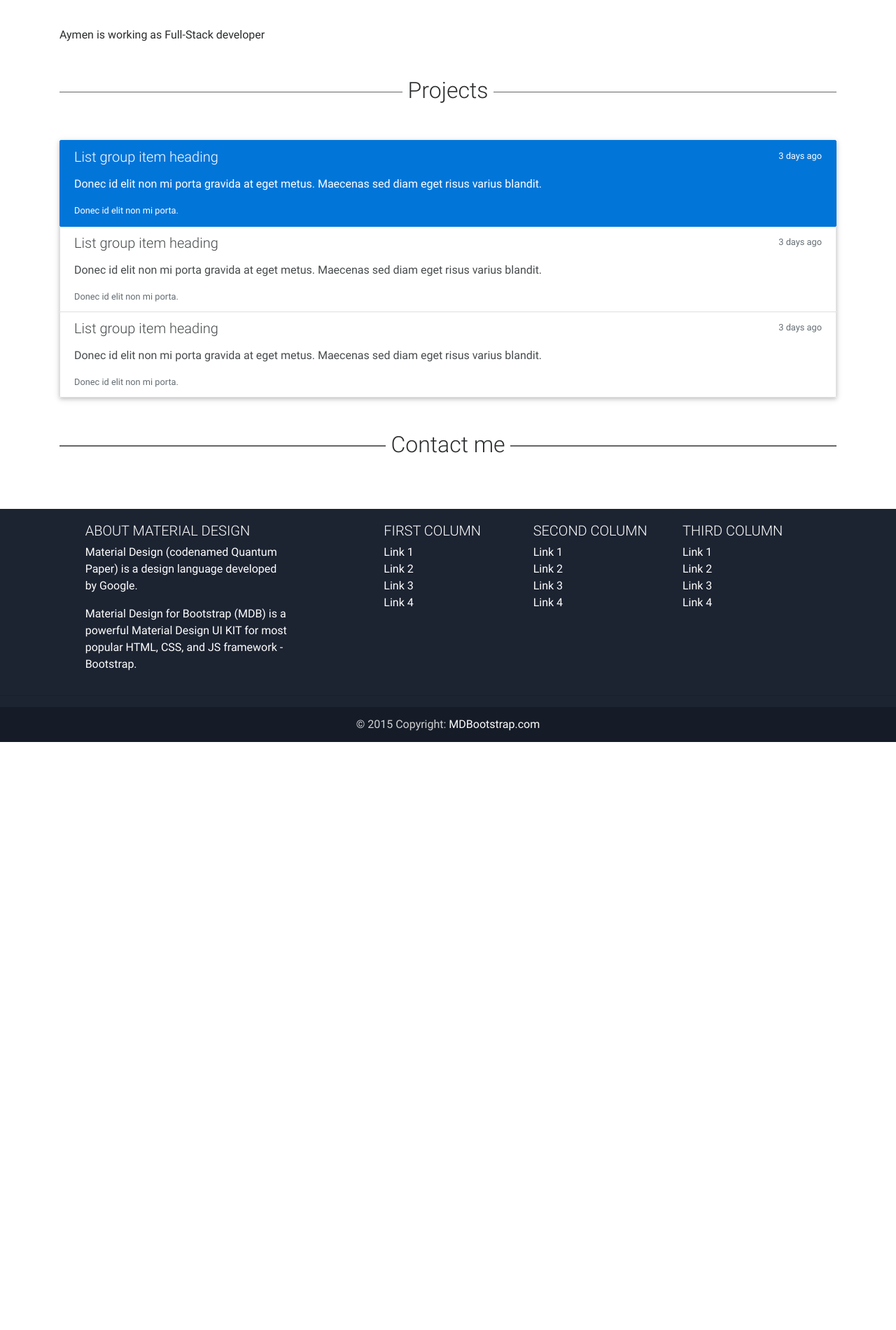
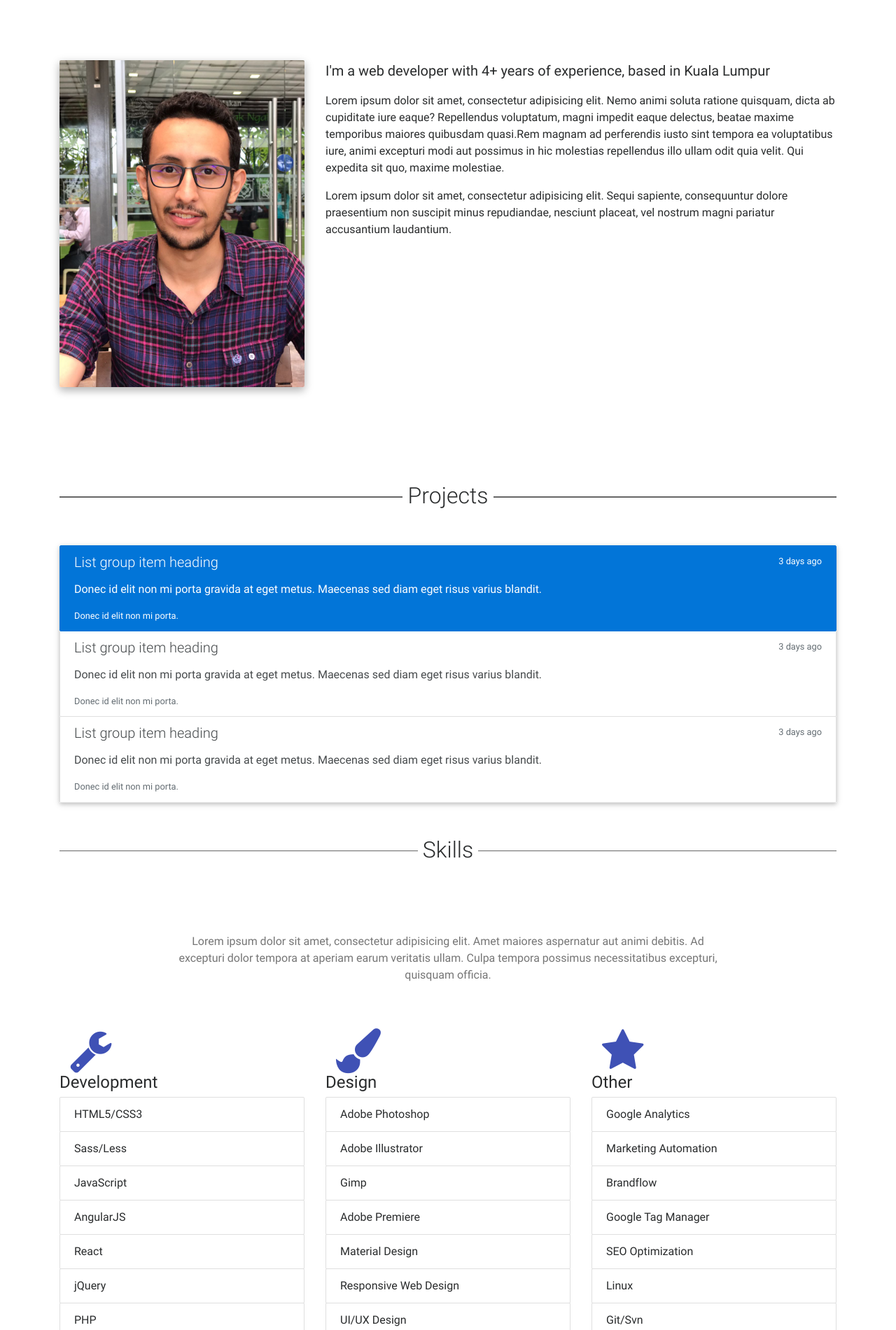
Before and after one commit to ayox/ayox.github.com, a plain HTML site: page index.html in a window 1280 px wide. Shown: the part 900-2800 px from the top of the page at 70% size. Before the commit the page ends 1960 px from the top, so only its background shows below. Drawn offline with Linux system fonts and the light colour scheme.

Commit message:
Add about and skills section

```diff
--- a/css/style.css
+++ b/css/style.css
@@ -44,3 +44,11 @@ color: #FFFFFF;
         background-color: #4285f4;
     }
 }
+/*skills*/
+.feature-box .features-big .fa {
+    font-size: 4rem;
+    padding: inherit;
+}
+.z-depth-0, .section .map-container img, .card-cascade.wider, .card-cascade-2 {
+    box-shadow: none !important;
+}
--- a/index.html
+++ b/index.html
@@ -5,7 +5,7 @@
 	<meta charset="utf-8">
 	<meta name="viewport" content="width=device-width, initial-scale=1, shrink-to-fit=no">
 	<meta http-equiv="x-ua-compatible" content="ie=edge">
-    <title>Aymen Al-Ashwal</title>
+	<title>Aymen</title>
 	<!-- Font Awesome -->
 	<link rel="stylesheet" href="https://maxcdn.bootstrapcdn.com/font-awesome/4.6.0/css/font-awesome.min.css">
 	<!-- Bootstrap core CSS -->
@@ -19,34 +19,56 @@
 <body>
 <!-- Start your project here-->
 <!--Navbar-->
-<nav class="navbar navbar-dark navbar-toggleable-md fixed-top scrolling-navbar">
+<nav class="navbar navbar-dark fixed-top navbar-toggleable-md scrolling-navbar">
+
 	<div class="container">
+
 		<button class="navbar-toggler navbar-toggler-right" type="button" data-toggle="collapse"
-                data-target="#collapseEx2" aria-controls="collapseEx2" aria-expanded="false"
-                aria-label="Toggle navigation">
+		        data-target="#navbarNav" aria-controls="navbarNav" aria-expanded="false" aria-label="Toggle navigation">
 			<span class="navbar-toggler-icon"></span>
 		</button>
+
 		<a class="navbar-brand" href="#">
-            <strong>Aymen Al-Ashwal</strong>
+			<strong>AYOX</strong>
 		</a>
-        <div class="collapse navbar-collapse" id="collapseEx2">
+
+		<div class="collapse navbar-collapse" id="navbarNav">
 			<!--Links-->
-            <ul class="nav navbar-nav">
-                <li class="nav-item active">
-                    <a class="nav-link" href="#">Home <span class="sr-only">(current)</span></a>
+			<ul class="navbar-nav mr-auto smooth-scroll">
+				<li class="nav-item">
+					<a class="nav-link" href="#home">Home <span class="sr-only">(current)</span></a>
 				</li>
 				<li class="nav-item">
-                    <a class="nav-link" href="#about">About</a>
+					<a class="nav-link" href="#about" data-offset="100">About</a>
 				</li>
 				<li class="nav-item">
-                    <a class="nav-link" href="#best-features">Features</a>
+					<a class="nav-link" href="#skills">Skills</a>
 				</li>
 				<li class="nav-item">
-                    <a class="nav-link" href="#contact">Contact</a>
+					<a class="nav-link" href="#project">Works</a>
+				</li>
+				<li class="nav-item">
+					<a class="nav-link" href="#contact" data-offset="100">Contact</a>
+				</li>
+			</ul>
+
+			<!--Navbar icons-->
+			<ul class="nav navbar-nav nav-flex-icons">
+				<li class="nav-item">
+					<a href="https://github.com/ayox/" class="nav-link"><i class="fa fa-github"></i></a>
+				</li>
+				<li class="nav-item">
+					<a href="https://instagram.com/lashuel/" class="nav-link"><i class="fa fa-instagram"></i></a>
+				</li>
+				<li class="nav-item">
+					<a href="https://twitter.com/lashuel/" class="nav-link"><i class="fa fa-twitter"></i></a>
 				</li>
 			</ul>
 		</div>
+		<!--/.Collapse content-->
+
 	</div>
+
 </nav>
 <!--/.Navbar-->
 <!--Mask-->
@@ -57,13 +79,14 @@
 		<div class="full-bg-img flex-center">
 			<ul>
 				<li>
-                    <h1 class="h1-responsive wow fadeInDown" data-wow-delay="0.2s" id="main-header">Aymen Al-Ashwal</h1>
+					<h1 class="h1-responsive wow fadeInDown" data-wow-delay="0.2s" id="main-header">Hi , I am Aymen
+						Al-Ashwal</h1>
 				</li>
 				<li>
 					<p id="main-header-paragraph" class="wow fadeInDown">Full Stack Developer</p>
 				</li>
 				<li>
-                    <a href="#main-container"
+					<a href="#about-section"
 					   class="btn btn-primary btn-lg">More</a>
 					<!--<a target="_blank" href="https://mdbootstrap.com/material-design-for-bootstrap/"-->
 					<!--class="btn btn-default btn-lg">Learn more</a>-->
@@ -77,16 +100,34 @@
 </div>
 <!--/.Mask-->
 <!-- Main container-->
-<div id="main-container" class="container">
+<div class="container">
 
-    <div class="divider-new">
+	<div id="about-section" class="divider-new">
 		<h2 class="h2-responsive">About</h2>
 	</div>
 
 	<!--Section: About-->
-    <section id="about">
+	<section id="about" class="section pt-3 pb-4">
 
-        <p>Aymen is working as Full-Stack developer</p>
+		<div class="row wow fadeIn" data-wow-delay="0.2s"
+		     style="visibility: visible; animation-delay: 0.2s; animation-name: fadeIn;">
+
+			<!-- Place for photo -->
+			<div class="col-lg-4 mb-2">
+				<img src="/img/profile.jpg" alt="My photo">
+			</div>
+
+			<!-- Text content -->
+			<div class="col-lg-8">
+				<p class="lead">I'm a web developer with 4+ years of experience, based in Kuala Lumpur</p>
+				<p><span>Lorem ipsum dolor sit amet, consectetur adipisicing elit. Nemo animi soluta ratione quisquam, dicta ab cupiditate iure eaque? Repellendus voluptatum, magni impedit eaque delectus, beatae maxime temporibus maiores quibusdam quasi.</span><span>Rem magnam ad perferendis iusto sint tempora ea voluptatibus iure, animi excepturi modi aut possimus in hic molestias repellendus illo ullam odit quia velit. Qui expedita sit quo, maxime molestiae.</span>
+				</p>
+				<p>Lorem ipsum dolor sit amet, consectetur adipisicing elit. Sequi sapiente, consequuntur dolore
+					praesentium non suscipit minus repudiandae, nesciunt placeat, vel nostrum magni pariatur accusantium
+					laudantium.</p>
+			</div>
+
+		</div>
 
 
 	</section>
@@ -220,10 +261,72 @@
 	</section>
 	<!--/Section: Projects-->
 
+	<!--Section: Skills-->
+	<div class="divider-new">
+		<h2 class="h2-responsive">Skills</h2>
+	</div>
+	<section id="skills" class="section feature-box pt-3 mb-4">
+		<p class="section-description wow fadeIn" data-wow-delay="0.2s"
+		   style="visibility: visible; animation-delay: 0.2s; animation-name: fadeIn;">Lorem ipsum dolor sit amet,
+			consectetur adipisicing elit. Amet maiores aspernatur aut animi debitis. Ad excepturi dolor tempora at aperiam
+			earum veritatis ullam. Culpa tempora possimus necessitatibus excepturi, quisquam officia.</p>
+		<!-- First row -->
+		<div class="row features-big wow fadeIn" data-wow-delay="0.4s"
+		     style="visibility: visible; animation-delay: 0.4s; animation-name: fadeIn;">
+			<div class="col-md-12 col-lg-4 mb-2">
+
+				<i class="fa fa-wrench indigo-text" aria-hidden="true"></i>
+				<h4 class="feature-title">Development</h4>
+				<ul class="list-group z-depth-0 skills-table">
+					<li class="list-group-item">HTML5/CSS3</li>
+					<li class="list-group-item">Sass/Less</li>
+					<li class="list-group-item">JavaScript</li>
+					<li class="list-group-item">AngularJS</li>
+					<li class="list-group-item">React</li>
+					<li class="list-group-item">jQuery</li>
+					<li class="list-group-item">PHP</li>
+				</ul>
+
+			</div>
+			<div class="col-md-12 col-lg-4 mb-2">
+
+				<i class="fa fa-paint-brush indigo-text" aria-hidden="true"></i>
+				<h4 class="feature-title">Design</h4>
+				<ul class="list-group z-depth-0 skills-table">
+					<li class="list-group-item">Adobe Photoshop</li>
+					<li class="list-group-item">Adobe Illustrator</li>
+					<li class="list-group-item">Gimp</li>
+					<li class="list-group-item">Adobe Premiere</li>
+					<li class="list-group-item">Material Design</li>
+					<li class="list-group-item">Responsive Web Design</li>
+					<li class="list-group-item">UI/UX Design</li>
+				</ul>
+
+			</div>
+			<div class="col-md-12 col-lg-4 mb-2">
+
+				<i class="fa fa-star indigo-text" aria-hidden="true"></i>
+				<h4 class="feature-title">Other</h4>
+				<ul class="list-group z-depth-0 skills-table">
+					<li class="list-group-item">Google Analytics</li>
+					<li class="list-group-item">Marketing Automation</li>
+					<li class="list-group-item">Brandflow</li>
+					<li class="list-group-item">Google Tag Manager</li>
+					<li class="list-group-item">SEO Optimization</li>
+					<li class="list-group-item">Linux</li>
+					<li class="list-group-item">Git/Svn</li>
+				</ul>
+
+			</div>
+
+		</div>
+		<!-- /.First row -->
+
+	</section>
+	<!--Section: Skills-->
 	<div class="divider-new">
 		<h2 class="h2-responsive">Contact me</h2>
 	</div>
-
 	<!--Section: Contact-->
 	<section id="contact">
 		<div class="row">
@@ -335,7 +438,7 @@
 <script type="text/javascript" src="js/mdb.min.js"></script>
 <!--Animations initialization-->
 <script>
-    new WOW().init();
+	new WOW().init()
 </script>
 
 </body>
```
Also changed, not shown: img/profile.jpg (added). Lines whose indentation alone changed are shown as unchanged.
